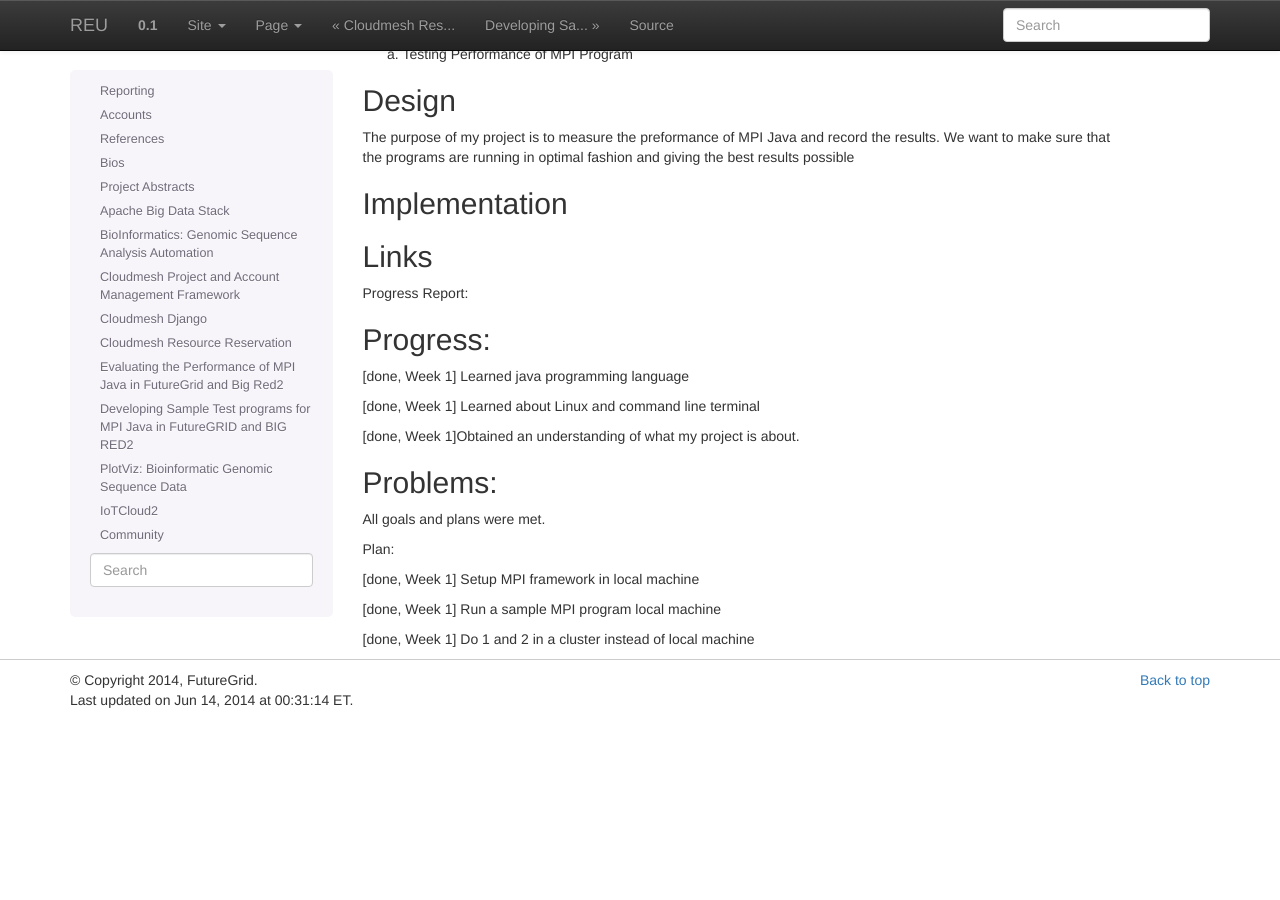
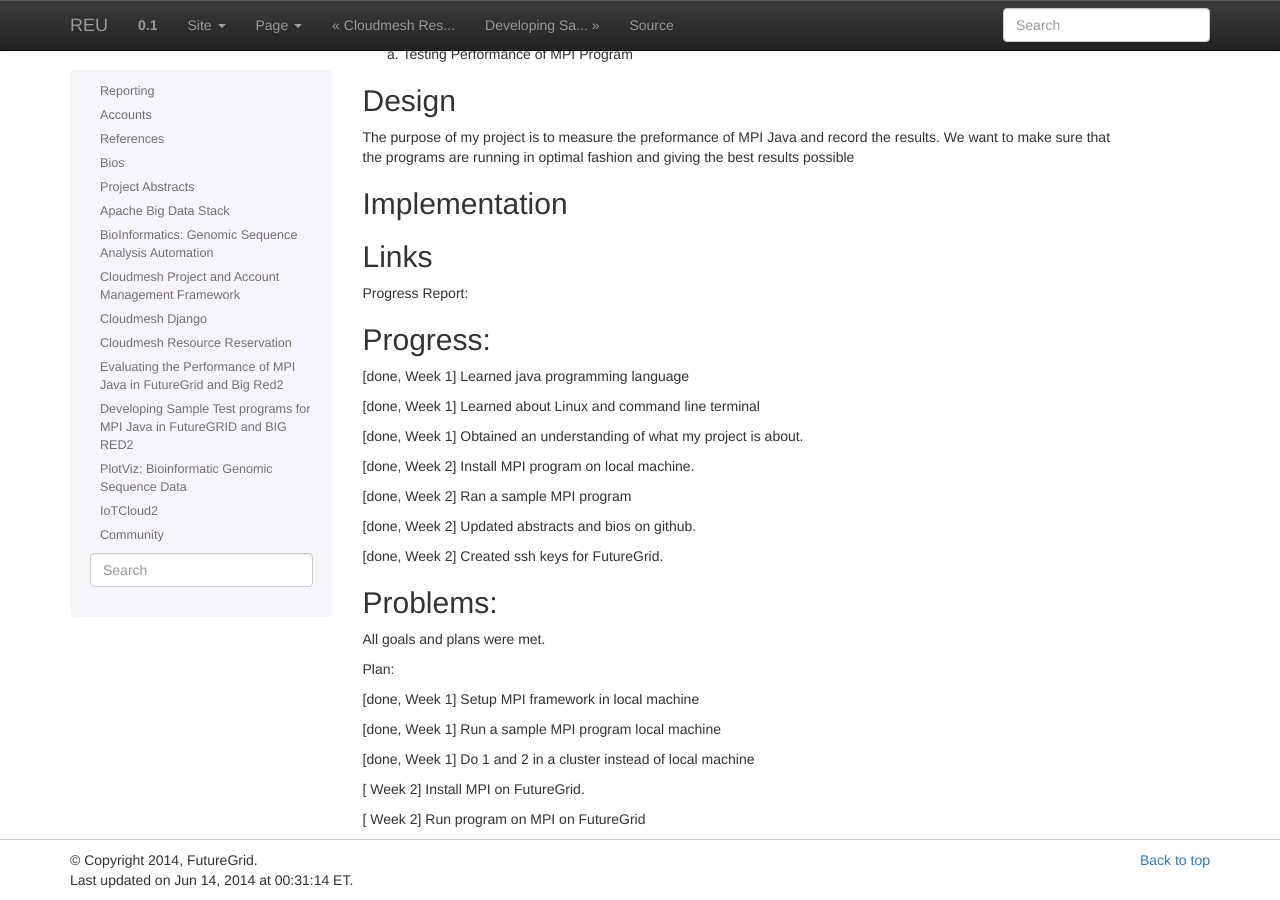
Before and after one commit to cloudmesh-project/reu-2014, a Sphinx documentation site: the page built from doc/source/projects/mpi-java-performance.rst, in a window 1280 px wide and 900 px high, scrolled down 564 px. Built offline with Sphinx 7.4.7, drawn with Linux system fonts in a browser that asks for light colours; before the commit the page ends 1284 px from its top, so only the background shows below that.

Commit message:
Updated Progress and Plan

```diff
--- a/doc/source/projects/mpi-java-performance.rst
+++ b/doc/source/projects/mpi-java-performance.rst
@@ -60,7 +60,15 @@ Progress:
 
 [done, Week 1] Learned about Linux and command line terminal
 
-[done, Week 1]Obtained an understanding of what my project is about.
+[done, Week 1] Obtained an understanding of what my project is about.
+
+[done, Week 2] Install MPI program on local machine.
+
+[done, Week 2] Ran a sample MPI program
+
+[done, Week 2] Updated abstracts and bios on github.
+
+[done, Week 2] Created ssh keys for FutureGrid.
 
 Problems:
 ----------------------------------------------------------------------
@@ -73,3 +81,7 @@ Plan:
 [done, Week 1] Run a sample MPI program local machine
 
 [done, Week 1] Do 1 and 2 in a cluster instead of local machine
+
+[       Week 2] Install MPI on FutureGrid.
+
+[       Week 2] Run program on MPI on FutureGrid
```
